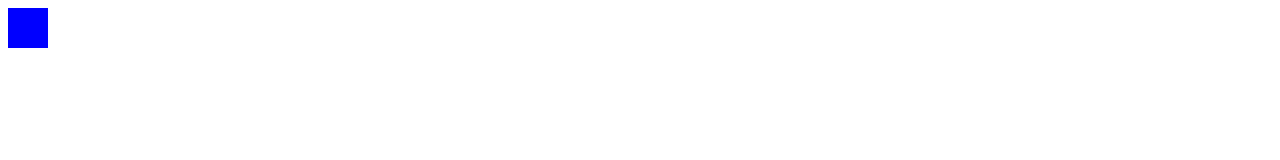
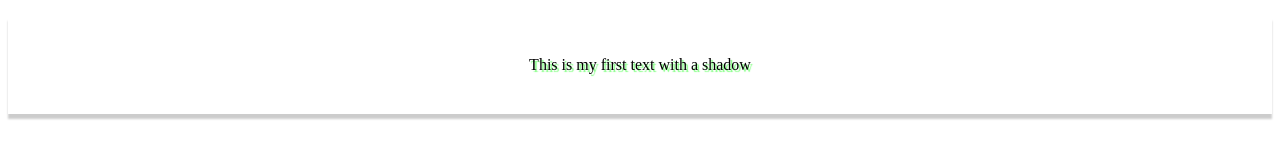
Before and after one commit to guilherme-d-souza/24th-november-live-lectures, a plain HTML site: page sprint-2/css-shadows/index.html in a window 1280 px wide. Drawn offline with Linux system fonts and the light colour scheme.

Commit message:
sprint 2: box and text shadows examples

```diff
--- a/sprint-2/css-shadows/blocks/main.css
+++ b/sprint-2/css-shadows/blocks/main.css
@@ -1,5 +1,23 @@
 .box-shadow {
-  width: 40px;
-  height: 40px;
-  background-color: blue;
+  background-color: #3498db;
+  width: 400px;
+  height: 400px;
+  margin: 40px auto;
+  box-shadow: 0 2px 4px rgba(0, 0, 0, 0.2);
+  transition: box-shadow 0.3s ease;
 }
+
+.box-shadow:hover {
+  box-shadow: 0 8px 16px rgba(0, 0, 0, 0.7);
+}
+
+.box-shadow:active {
+  box-shadow: 0 1px 2px rgba(0, 0, 0, 0.2);
+}
+
+.paragraph-shadow {
+  padding: 40px;
+  text-align: center;
+  box-shadow: 0 5px 2px rgba(0, 0, 0, 0.2);
+  text-shadow: 2px 2px 1px rgba(0, 255, 0, 0.5);
+}
--- a/sprint-2/css-shadows/index.html
+++ b/sprint-2/css-shadows/index.html
@@ -7,6 +7,7 @@
   <link rel="stylesheet" href="./blocks/index.css">
 </head>
 <body>
-  <div class="box-shadow"></div>
+  <!-- <div class="box-shadow"></div> -->
+  <p class="paragraph-shadow">This is my first text with a shadow</p>
 </body>
 </html>
```
Also changed, not shown: 1 other file.
